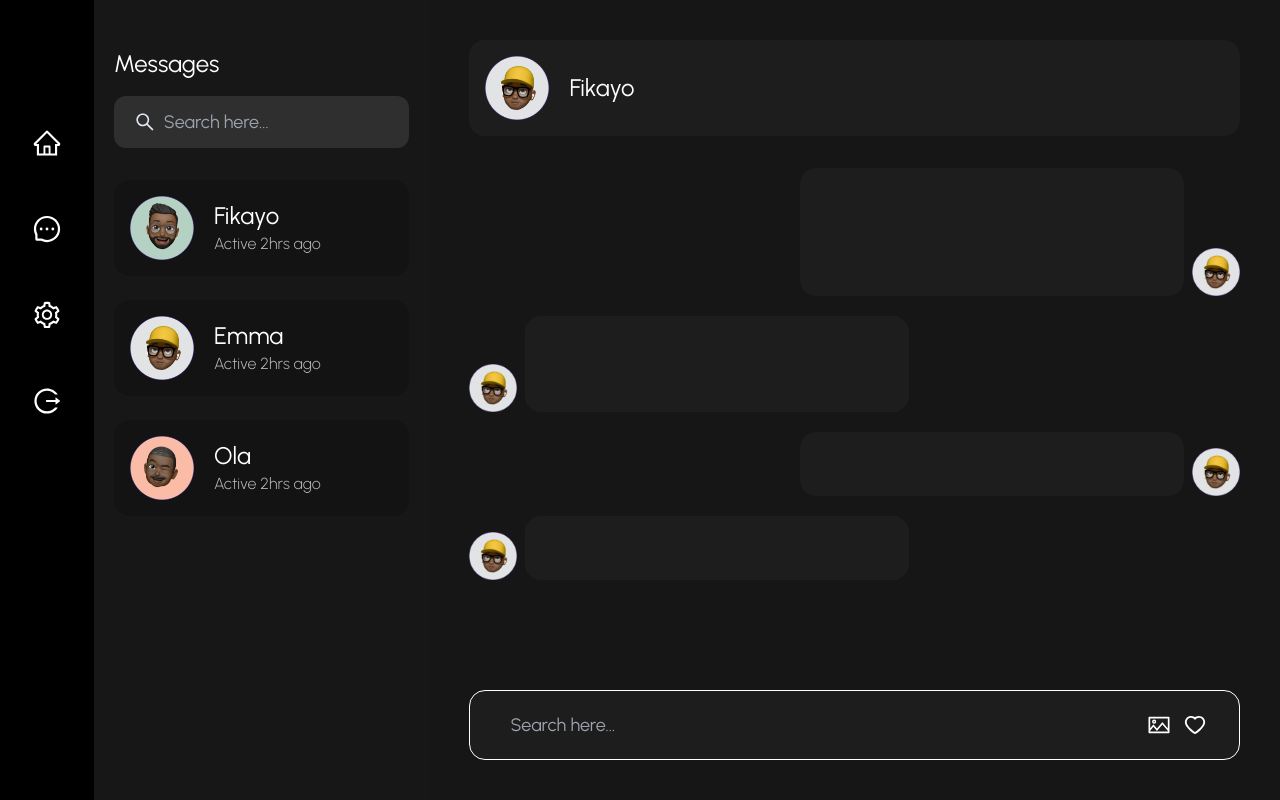
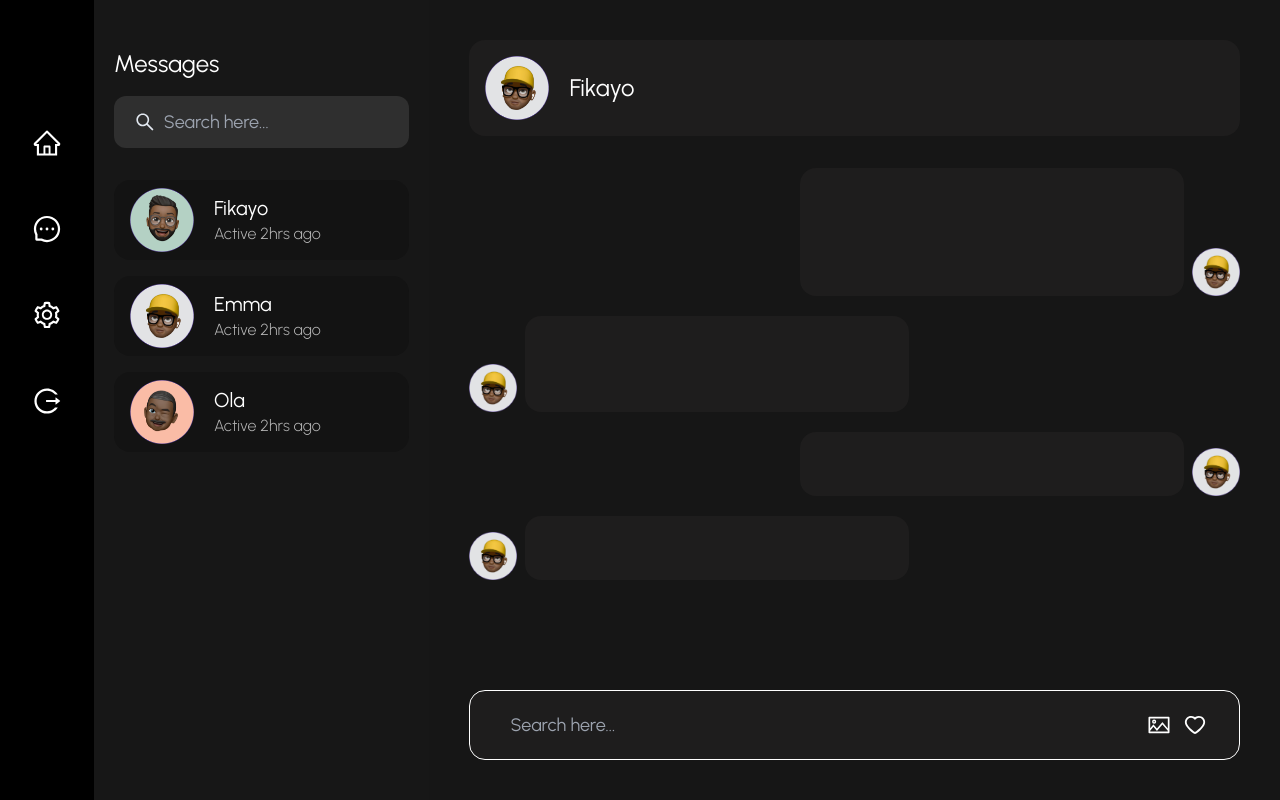
Before and after one commit to Phickayor/HeartSync, a Next.js app in the folder client/: page /messaging in a window 1280 px wide. Built offline with nearby package versions, Linux system fonts and the light colour scheme.

Commit message:
minor changes

```diff
--- a/client/components/Profile/Messaging/Contact.jsx
+++ b/client/components/Profile/Messaging/Contact.jsx
@@ -16,12 +16,12 @@ function Contact() {
           />
         </div>
       </div>
-      <div className="flex flex-col gap-6 py-8">
+      <div className="flex flex-col gap-4 py-8">
         {names.map((name, index) => (
-          <div key={index} className="bg-[#131313] rounded-2xl flex p-4 cursor-pointer gap-5">
-            <img src={`/images/profile-${index+1}.png`} className="w-16 h-16  self-center"/>
+          <div key={index} className="bg-[#131313] rounded-2xl flex py-2 px-4 cursor-pointer gap-5">
+            <img src={`/images/profile-${index+1}.png`} className="w-16 h-16 self-center"/>
             <div className="self-center gap-3">
-              <h3 className="text-2xl">{name}</h3>
+              <h3 className="text-xl">{name}</h3>
               <span className="font-light text-[#B7B7B7]">Active 2hrs ago</span>
             </div>
           </div>
```
